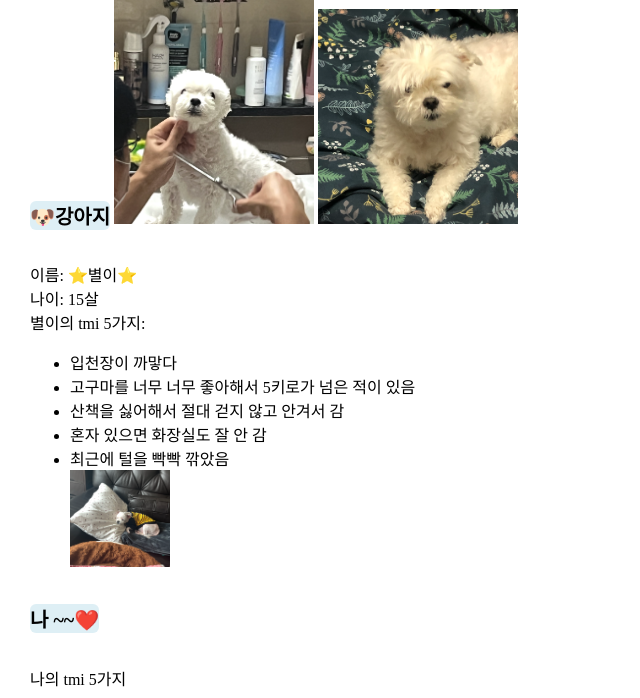
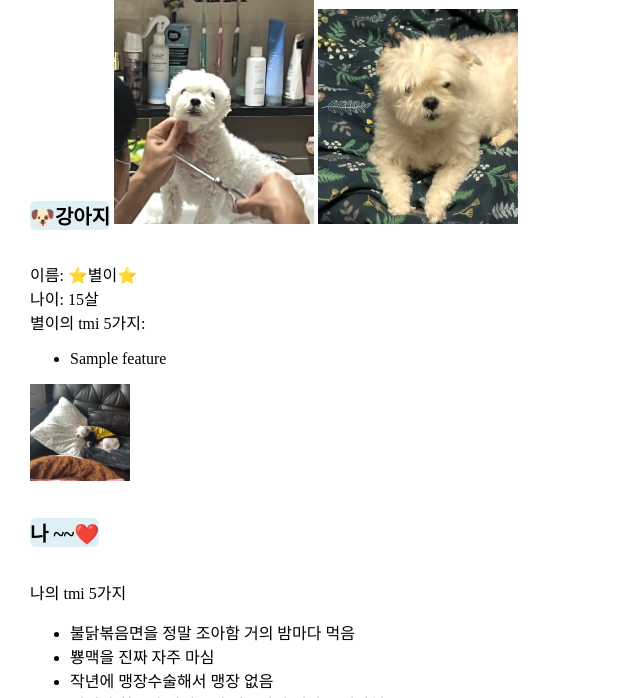
Before and after one commit to onowoey/likelion_13th_hw, a Django app: template main/templates/main/secondpage.html in a window 1280 px wide. Shown: the part 204-902 px from the top of the page, without its empty margins (0-640 px from the left). Run offline with Django 4.2, Linux system fonts and the light colour scheme; the template is opened without the code that fills it: most values are stand-ins (such as "Sample title", 1, 10 or a date in 2020).

Commit message:
2주차 과제3

```diff
--- a/config/templates/base.html
+++ b/config/templates/base.html
@@ -3,7 +3,7 @@
 <head>
     <meta charset="UTF-8">
     <meta name="viewport" content="width=device-width, initial-scale=1.0">
-    <title>LIKELION 13th Week 3</title>
+    <title>LIKELION {{generation}}th Week 3</title>
     <style>
         .navbar {
             background-color: #e6f2ff;
--- a/main/templates/main/mainpage.html
+++ b/main/templates/main/mainpage.html
@@ -11,7 +11,7 @@
         </pre>
     </div>
     <div>
-        <h2>📚 템플릿 변수</h2>
+        <h2>📚 템플릿 {{info.variable}}</h2>
         <ul>
             <li>&#123;&#123; 변수명 &#125;&#125;</li>
             <li>&#123;&#123; 변수명.속성 &#125;&#125;</li>
@@ -19,7 +19,7 @@
         </ul>
     </div>
     <div>
-        <h2>📚 템플릿 태그</h2>
+        <h2>📚 템플릿 {{info.tag}}</h2>
         <ul>
             <li>조건문
                 <ul>
@@ -37,7 +37,7 @@
         </ul>
     </div>
     <div>
-        <h2>📚 템플릿 필터</h2>
+        <h2>📚 템플릿 {{info.filter}}</h2>
         <p>변수에 특정 처리를 적용할 수 있게 해주는 기능</p>
         <p>&#123;&#123; 변수명 | 필터이름 &#125;&#125;</p>
     </div>
--- a/main/templates/main/secondpage.html
+++ b/main/templates/main/secondpage.html
@@ -12,13 +12,11 @@
             나이: 15살 <br>
             별이의 tmi 5가지:
             <ul>
-                <li>입천장이 까맣다</li>
-                <li>고구마를 너무 너무 좋아해서 5키로가 넘은 적이 있음</li>
-                <li>산책을 싫어해서 절대 걷지 않고 안겨서 감</li>
-                <li>혼자 있으면 화장실도 잘 안 감</li>
-                <li>최근에 털을 빡빡 깎았음</li>
-                <img src="{% static 'images/별이2.png' %}" alt="사진3" width="100px">
+                {% for feature in features %}
+                <li>{{ feature }}</li>
+                {% endfor %}
             </ul>
+            <img src="{% static 'images/별이2.png' %}" alt="사진3" width="100px">
         </p>
     </div>
     <div>
```
Also changed, not shown: main/views.py (+14 -2 lines).
